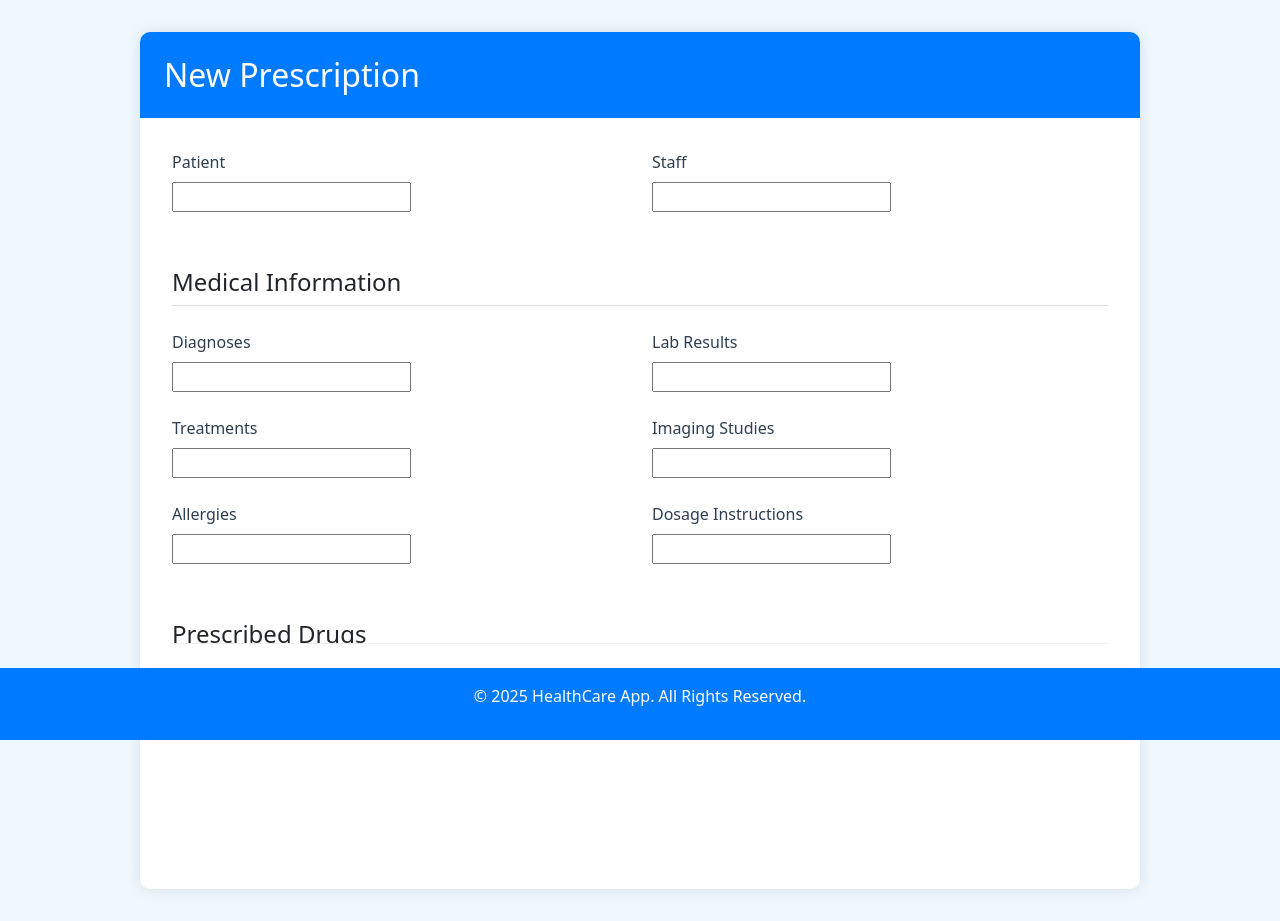
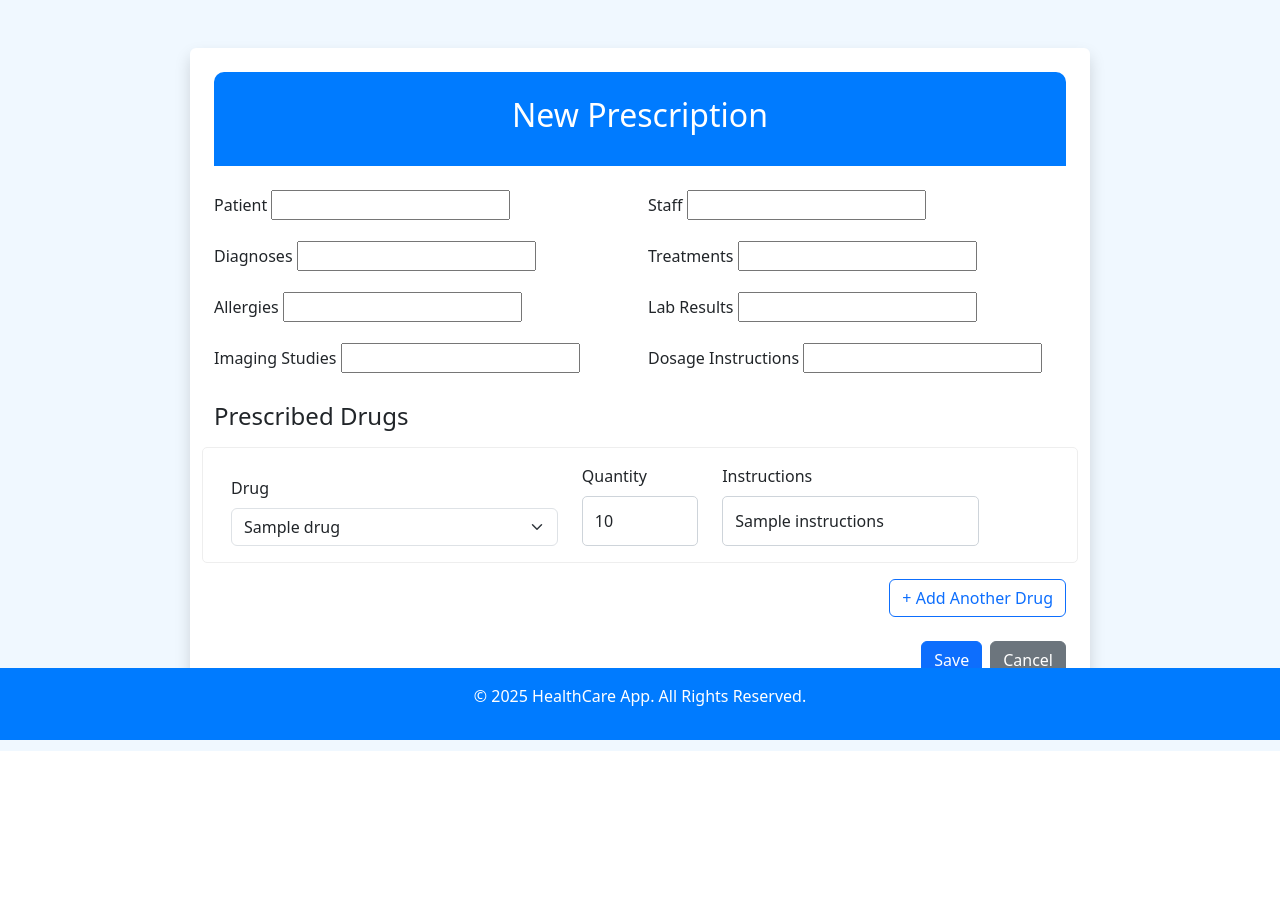
Before and after one commit to Akshat1000Sharma/dbms-project-1, a Django app: template HealthCareSystem/clinic/templates/clinic/prescription_form.html in a window 1280 px wide. Shown: the part 60-981 px from the top of the page. After the commit the page ends 811 px from the top, so only its background shows below. Run offline with Django 3.2, Linux system fonts and the light colour scheme; the template is opened without the code that fills it: most values are stand-ins (such as "Sample title", 1, 10 or a date in 2020); form fields are guessed from the names that the template uses; some libraries are stand-ins or nearby versions.

Commit message:
fixed prescriptions

```diff
--- a/HealthCareSystem/clinic/templates/clinic/prescription_form.html
+++ b/HealthCareSystem/clinic/templates/clinic/prescription_form.html
@@ -1,4 +1,5 @@
 {% extends 'clinic/base.html' %}
+{% load widget_tweaks %}
 {% block content %}
 <style>
     .prescription-box {
@@ -77,141 +78,125 @@
     {% endfor %}
 </div>
 {% endif %}
-<div class="prescription-box">
-    <div class="form-header">
-        <h2 class="mb-0">{% if form.instance.pk %}Edit Prescription{% else %}New Prescription{% endif %}</h2>
+<div class="prescription-box mx-auto my-5 p-4 bg-white rounded shadow" style="max-width: 900px;">
+    <div class="form-header mb-4">
+      <h2 class="text-center">
+        {% if is_update %}Edit Prescription{% else %}New Prescription{% endif %}
+      </h2>
     </div>
 
-    <div class="form-body">
-        <form method="post" id="prescription-form">
+    <form method="post">
       {% csrf_token %}
 
-            <div class="form-section">
-                <!-- Patient and Staff Selection -->
-                <div class="row g-4">
+      <!-- Patient & Staff Row -->
+      <div class="row g-3 mb-3">
         <div class="col-md-6">
-                        <div class="form-group">
-                            <label for="{{ form.patient.id_for_label }}">Patient</label>
-                            {{ form.patient }}
-                        </div>
+          <label for="id_patient" class="form-label">Patient</label>
+          {{ form.patient|add_class:"form-select" }}
         </div>
         <div class="col-md-6">
-                        <div class="form-group">
-                            <label for="{{ form.staff.id_for_label }}">Staff</label>
-                            {{ form.staff }}
-                        </div>
-                    </div>
+          <label for="id_staff" class="form-label">Staff</label>
+          {{ form.staff|add_class:"form-select" }}
         </div>
       </div>
 
-            <!-- Medical Information Section -->
-            <div class="form-section">
-                <h4 class="mb-4 border-bottom pb-2">Medical Information</h4>
-                <div class="row g-4">
+      <!-- Medical Info Row -->
+      <div class="row g-3 mb-4">
         <div class="col-md-6">
-                        <div class="form-group">
-                            <label for="{{ form.diagnoses.id_for_label }}">Diagnoses</label>
-                            {{ form.diagnoses }}
+          <label for="id_diagnoses" class="form-label">Diagnoses</label>
+          {{ form.diagnoses|add_class:"form-control" }}
         </div>
-                        <div class="form-group">
-                            <label for="{{ form.treatments.id_for_label }}">Treatments</label>
-                            {{ form.treatments }}
+        <div class="col-md-6">
+          <label for="id_treatments" class="form-label">Treatments</label>
+          {{ form.treatments|add_class:"form-control" }}
         </div>
-                        <div class="form-group">
-                            <label for="{{ form.allergies.id_for_label }}">Allergies</label>
-                            {{ form.allergies }}
+        <div class="col-md-6">
+          <label for="id_allergies" class="form-label">Allergies</label>
+          {{ form.allergies|add_class:"form-control" }}
         </div>
+        <div class="col-md-6">
+          <label for="id_laboratory_test_results" class="form-label">Lab Results</label>
+          {{ form.laboratory_test_results|add_class:"form-control" }}
         </div>
-
         <div class="col-md-6">
-                        <div class="form-group">
-                            <label for="{{ form.laboratory_test_results.id_for_label }}">Lab Results</label>
-                            {{ form.laboratory_test_results }}
+          <label for="id_imaging_studies" class="form-label">Imaging Studies</label>
+          {{ form.imaging_studies|add_class:"form-control" }}
         </div>
-                        <div class="form-group">
-                            <label for="{{ form.imaging_studies.id_for_label }}">Imaging Studies</label>
-                            {{ form.imaging_studies }}
-                        </div>
-                        <div class="form-group">
-                            <label for="{{ form.dosage_instruction.id_for_label }}">Dosage Instructions</label>
-                            {{ form.dosage_instruction }}
-                        </div>
-                    </div>
+        <div class="col-md-6">
+          <label for="id_dosage_instruction" class="form-label">Dosage Instructions</label>
+          {{ form.dosage_instruction|add_class:"form-control" }}
         </div>
       </div>
 
       <!-- Prescribed Drugs Section -->
-            <div class="form-section">
-                <h4 class="mb-4 border-bottom pb-2">Prescribed Drugs</h4>
+      <h4 class="mb-3">Prescribed Drugs</h4>
       <div id="drug-forms">
-                    {{ formset.management_form }}
-                    {% for form in formset %}
-                    <div class="drug-form-row">
-                        <div class="row g-3">
+        {% for d in existing_drugs %}
+        <div class="row align-items-end mb-3 drug-form-row">
           <div class="col-md-5">
-                                <div class="form-group">
-                                    <label>Drug</label>
-                                    {{ form.drug }}
+            <label class="form-label">Drug</label>
+            <select name="drug_id" class="form-select">
+              {% for drug in all_drugs %}
+              <option value="{{ drug.drug_id }}"
+                {% if drug.drug_id == d.drug_id %}selected{% endif %}>
+                {{ drug.drug_name }}
+              </option>
+              {% endfor %}
+            </select>
+          </div>
+          <div class="col-md-2">
+            <label class="form-label">Quantity</label>
+            <input type="number" name="quantity" class="form-control" value="{{ d.quantity }}">
+          </div>
+          <div class="col-md-4">
+            <label class="form-label">Instructions</label>
+            <input type="text" name="instructions" class="form-control" value="{{ d.instructions }}">
           </div>
         </div>
-                            <div class="col-md-3">
-                                <div class="form-group">
-                                    <label>Quantity</label>
-                                    {{ form.quantity }}
+        {% empty %}
+        <!-- one empty row if none -->
+        <div class="row align-items-end mb-3 drug-form-row">
+          <div class="col-md-5">
+            <label class="form-label">Drug</label>
+            <select name="drug_id" class="form-select">
+              {% for drug in all_drugs %}
+              <option value="{{ drug.drug_id }}">{{ drug.drug_name }}</option>
+              {% endfor %}
+            </select>
           </div>
+          <div class="col-md-2">
+            <label class="form-label">Quantity</label>
+            <input type="number" name="quantity" class="form-control">
           </div>
-                            <div class="col-md-3">
-                                <div class="form-group">
-                                    <label>Instructions</label>
-                                    {{ form.instructions }}
-                                </div>
-                            </div>
-                            <div class="col-md-1">
-                                {% if form.instance.pk %}
-                                <div class="form-group">
-                                    <label>Delete</label>
-                                    {{ form.DELETE }}
-                                </div>
-                                {% endif %}
-                            </div>
+          <div class="col-md-4">
+            <label class="form-label">Instructions</label>
+            <input type="text" name="instructions" class="form-control">
           </div>
         </div>
         {% endfor %}
       </div>
-                <button type="button" class="btn btn-outline-primary mt-2" onclick="addDrugForm()">
+
+      <div class="mb-4 text-end">
+        <button type="button" id="add-drug" class="btn btn-outline-primary">
           + Add Another Drug
         </button>
       </div>
 
-            <!-- Fixed Button Group -->
-            <div class="button-group">
-                <div class="d-flex justify-content-end gap-3">
-                    <button type="submit" class="btn btn-lg btn-primary px-5">Save</button>
-                    <a href="{% url 'prescription_list' %}" class="btn btn-lg btn-outline-secondary px-5">Cancel</a>
-                </div>
+      <!-- Save/Cancel Buttons -->
+      <div class="d-flex justify-content-end gap-2">
+        <button type="submit" class="btn btn-primary">Save</button>
+        <a href="{% url 'prescription_list' %}" class="btn btn-secondary">Cancel</a>
       </div>
     </form>
   </div>
-</div>
-
-<!-- Interaction Modal (keep previous implementation) -->
 
   <script>
-// JavaScript for dynamic form addition
-function addDrugForm() {
-    const totalForms = document.getElementById('id_drugs-TOTAL_FORMS');
-    const formNum = parseInt(totalForms.value);
-    const newForm = document.querySelector('.drug-form-row').cloneNode(true);
-
-    // Update all relevant attributes/IDs
-    newForm.innerHTML = newForm.innerHTML.replace(/-\d+-/g, `-${formNum}-`);
-    newForm.querySelectorAll('input, select, textarea').forEach(input => {
-        input.value = '';
-        input.checked = false;
+    document.getElementById('add-drug').addEventListener('click', function() {
+      const container = document.getElementById('drug-forms');
+      const row       = container.querySelector('.drug-form-row').cloneNode(true);
+      row.querySelectorAll('input').forEach(i => i.value = '');
+      row.querySelector('select').selectedIndex = 0;
+      container.appendChild(row);
     });
-
-    document.getElementById('drug-forms').appendChild(newForm);
-    totalForms.value = formNum + 1;
-}
   </script>
   {% endblock %}
```
Also changed, not shown: HealthCareSystem/clinic/db_utils.py (+19 -11 lines), HealthCareSystem/clinic/forms.py (+0 -8 lines), HealthCareSystem/clinic/templates/clinic/prescription_detail.html (+19 -4 lines), HealthCareSystem/clinic/templates/clinic/prescription_list.html (+5 -5 lines), HealthCareSystem/clinic/urls.py (+14 -14 lines), HealthCareSystem/clinic/views.py (+187 -96 lines). Lines whose indentation alone changed are shown as unchanged.
